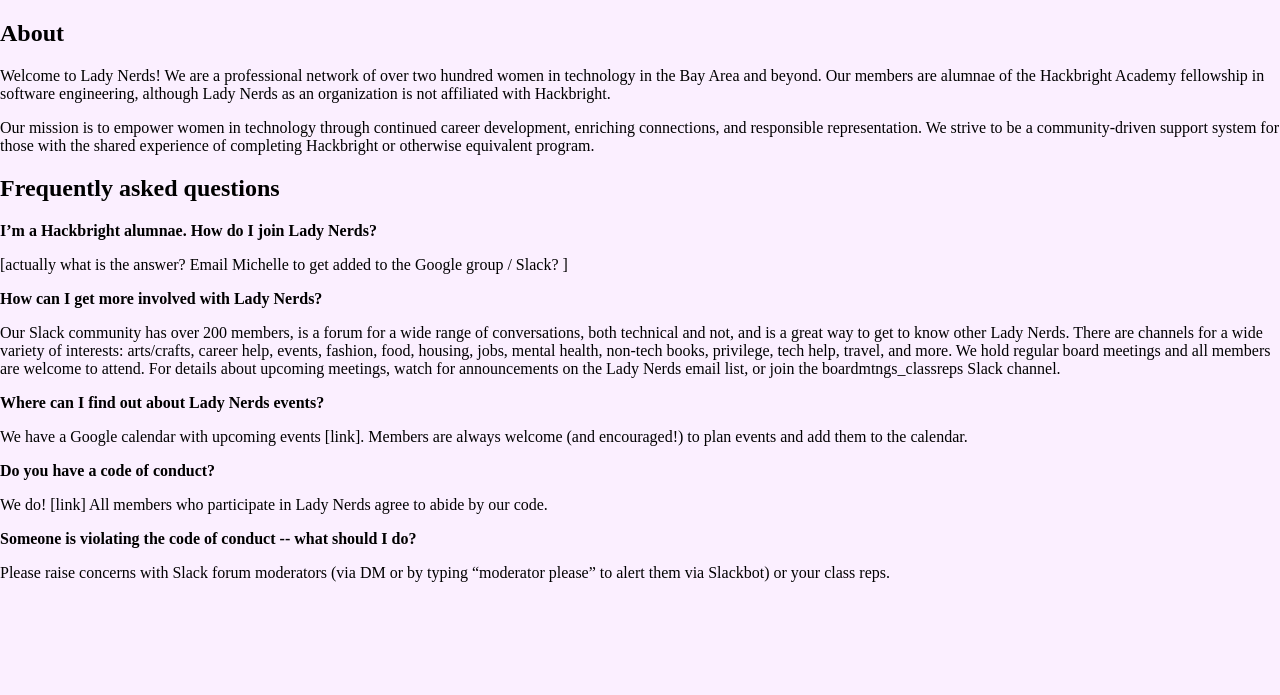
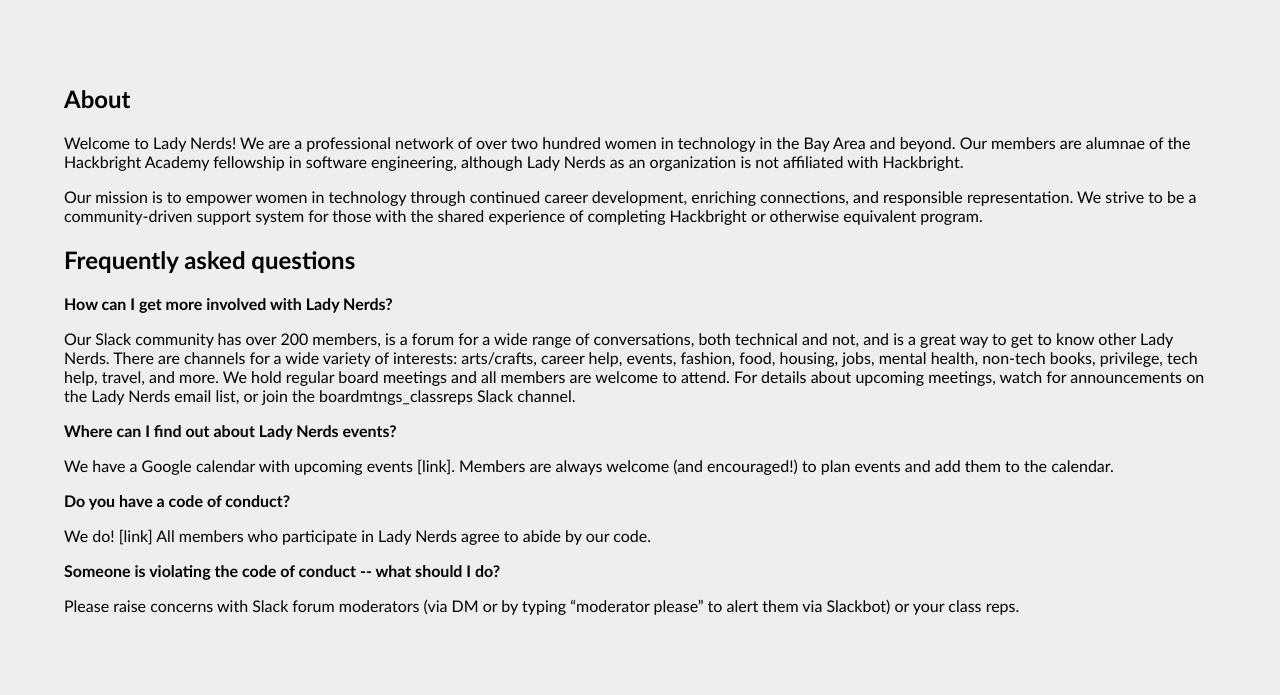
Before and after one commit to beckastar/ladynerds_site, a Django app: page /about/ in a window 1280 px wide. Shown: the part 176-871 px from the top of the page. Before the commit the page ends 758 px from the top, so only its background shows below. Run offline with Django 3.2, Linux system fonts and the light colour scheme; parts of the project's set-up code (start-up, migrations or seed data) failed here and were passed over.

Commit message:
added padding and fixed a style issue

```diff
--- a/ladynerds/static/css/styles.css
+++ b/ladynerds/static/css/styles.css
@@ -707,3 +707,10 @@ s
     }
   }
 }
+
+/*Block Content Styles*/
+.block-content {
+    font-family: "Trebuchet MS", Helvetica, sans-serif;
+    background-color: #eee;
+    padding: 5%;
+}
--- a/ladynerds/templates/about.html
+++ b/ladynerds/templates/about.html
@@ -21,11 +21,6 @@
 
         <div id="faq">
         <h2>Frequently asked questions</h2>
-        <b>I’m a Hackbright alumnae. How do I join Lady Nerds?</b>
-        <p>
-        [actually what is the answer? Email Michelle to get added to the Google group / Slack? ]
-        </p>
-
         <b>How can I get more involved with Lady Nerds?</b>
         <p>
         Our Slack community has over 200 members, is a forum for a wide range of conversations,
```
